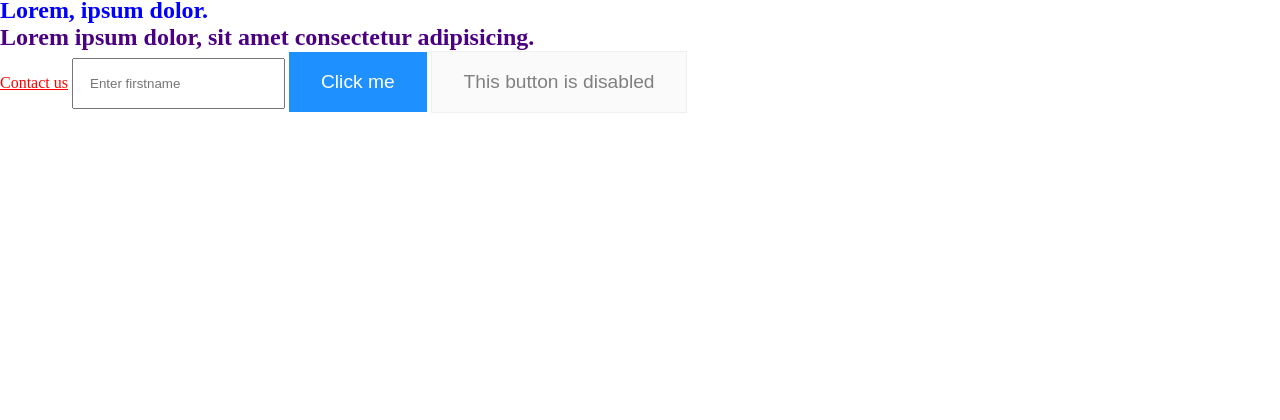
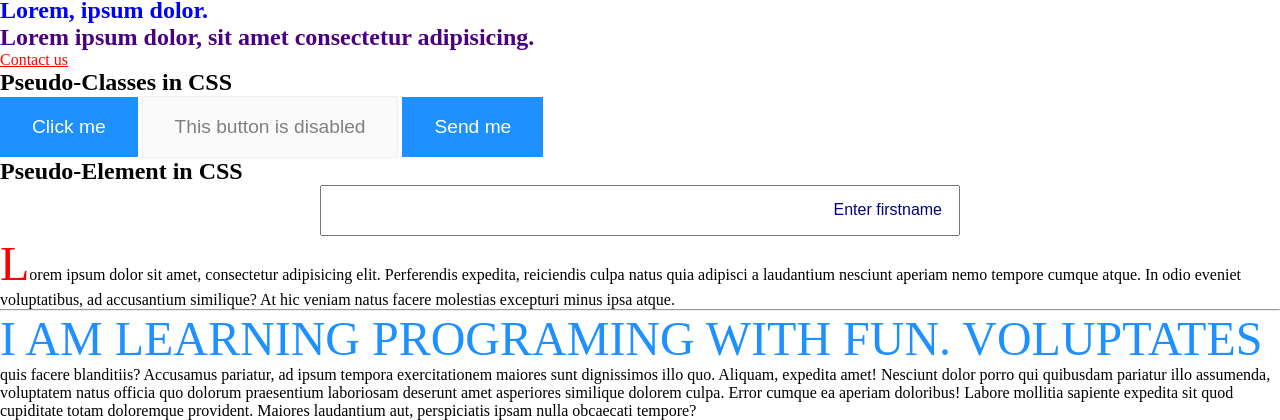
Before and after one commit to Cohort-4/introduction-to-css, a plain HTML site: page 3-css-selector/index.html in a window 1280 px wide. Shown: the part 409-829 px from the top of the page. Before the commit the page ends 800 px from the top, so only its background shows below. Drawn offline with Linux system fonts and the light colour scheme.

Commit message:
add note on selector

```diff
--- a/3-css-selector/index.html
+++ b/3-css-selector/index.html
@@ -47,18 +47,53 @@
     <h1 class="my-first-heading">Element class selector</h1>
     <section>
       <h1 class="my-first-heading">Lorem, ipsum dolor.</h1>
-      <h2 class="my-second-heading">Lorem ipsum dolor, sit amet consectetur adipisicing.</h2>
+      <h2 class="my-second-heading">
+        Lorem ipsum dolor, sit amet consectetur adipisicing.
+      </h2>
     </section>
     <!-- Element class selector -->
     <!-- Applying styling to Attribute -->
     <a href="/contact">Contact us</a>
-    <input type="text" placeholder="Enter firstname">
     <!-- Applying styling to Attribute -->
 
+    <!-- Pseudo-Classes in CSS -->
+    <h2>Pseudo-Classes in CSS</h2>
+    <div>
+      <button class="btn-one">Click me</button>
+      <button class="btn-two" disabled="disabled">
+        This button is disabled
+      </button>
+      <button class="btn-three">Send me</button>
+    </div>
+    <!-- Pseudo-Classes in CSS -->
 
-    <!-- Pseudo-Classes in CSS -->
-    <button class="btn-one">Click me</button>
-    <button class="btn-two" disabled="disabled">This button is disabled</button>
-    <!-- Pseudo-Classes in CSS -->
+    <!-- Pseudo-Element in CSS  -->
+    <h2>Pseudo-Element in CSS</h2>
+    <div class="input-container">
+      <input class="my-input" type="text" placeholder="Enter firstname" />
+    </div>
+
+    <div>
+      <p class="pseudo-para">
+        Lorem ipsum dolor sit amet, consectetur adipisicing elit. Perferendis
+        expedita, reiciendis culpa natus quia adipisci a laudantium nesciunt
+        aperiam nemo tempore cumque atque. In odio eveniet voluptatibus, ad
+        accusantium similique? At hic veniam natus facere molestias excepturi
+        minus ipsa atque.
+      </p>
+      <hr>
+      <p class="pseudo-para-text">
+       I am learning programing with fun. Voluptates
+        quis facere blanditiis? Accusamus pariatur, ad ipsum tempora
+        exercitationem maiores sunt dignissimos illo quo. Aliquam, expedita
+        amet! Nesciunt dolor porro qui quibusdam pariatur illo assumenda,
+        voluptatem natus officia quo dolorum praesentium laboriosam deserunt
+        amet asperiores similique dolorem culpa. Error cumque ea aperiam
+        doloribus! Labore mollitia sapiente expedita sit quod cupiditate totam
+        doloremque provident. Maiores laudantium aut, perspiciatis ipsam nulla
+        obcaecati tempore?
+      </p>
+    </div>
+    <!-- Pseudo-Element in CSS  -->
   </body>
 </html>
--- a/3-css-selector/style.css
+++ b/3-css-selector/style.css
@@ -61,3 +61,37 @@ input {
   font-size: 1.2rem;
   border: 1px solid #efefef;
 }
+.btn-three {
+  background-color: dodgerblue;
+  border: none;
+  padding: 1.2rem 2rem;
+  color: #ffffff;
+  font-size: 1.2rem;
+  cursor: pointer;
+}
+.btn-three:hover {
+  border: 2px solid red;
+  background-color: white;
+  color: black;
+}
+.input-container{
+  text-align: center;
+  margin: 0 auto;
+}
+.my-input {
+  width: 50%;
+}
+::placeholder {
+  color: navy;
+  font-size: 1rem;
+  text-align: right;
+}
+.pseudo-para::first-letter{
+  color: red;
+  font-size: 3rem;
+}
+.pseudo-para-text::first-line{
+  color: dodgerblue;
+  font-size: 3rem;
+  text-transform: uppercase;
+}
```
